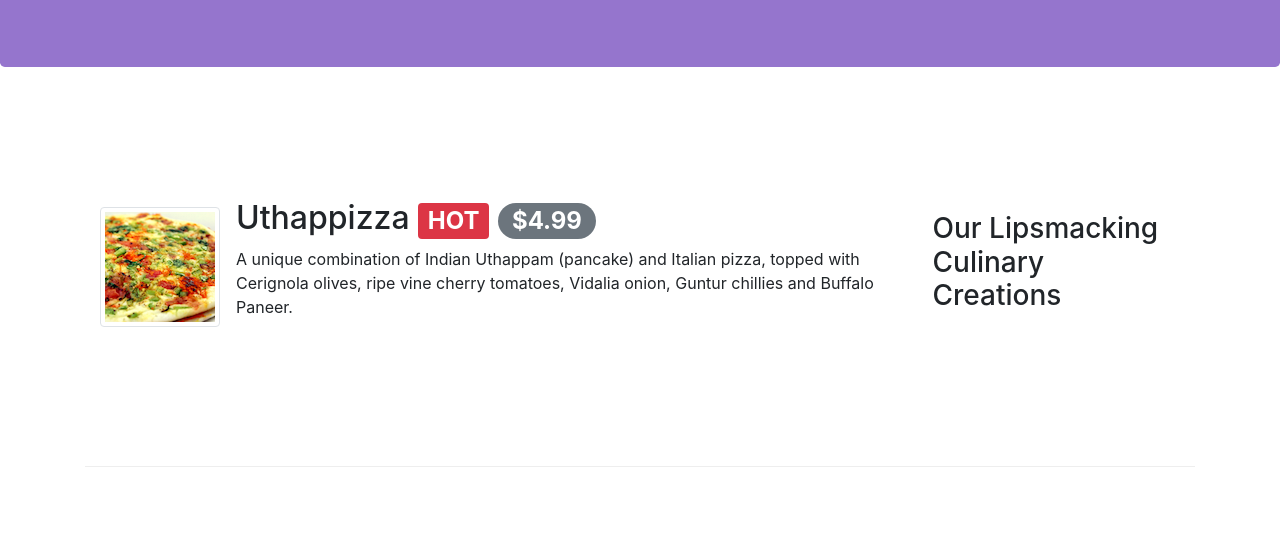
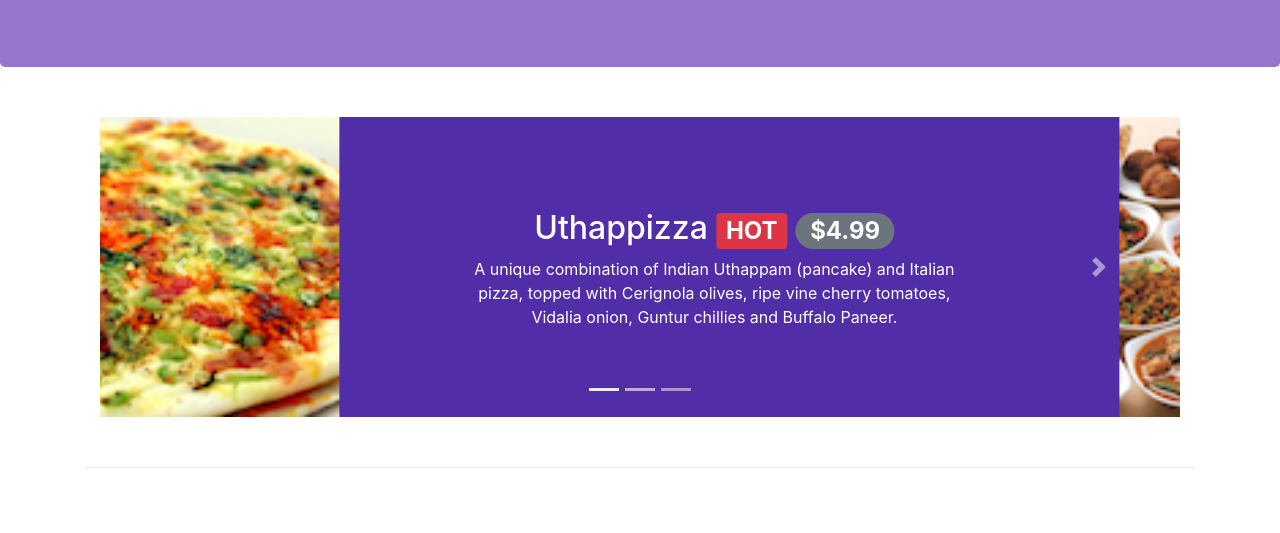
Before and after one commit to ShuyiZhou495/coursera-bootstrap-learn, a website: page index.html in a window 1280 px wide. Shown: the part 267-800 px from the top of the page. Drawn offline with nearby package versions, Linux system fonts and the light colour scheme.

Commit message:
Carousel

```diff
--- a/css/styles.css
+++ b/css/styles.css
@@ -44,3 +44,18 @@ body {
     border-bottom: 1px solid #ddd;
     padding: 10px;
 }
+
+.carousel {
+    background-color: #512DA8;
+}
+
+.carousel-item {
+    height: 300px;
+}
+
+.carousel-item img {
+    position: absolute;
+    top: 0;
+    left: 0;
+    min-height: 300px;
+}
--- a/index.html
+++ b/index.html
@@ -100,6 +100,48 @@
     </header>
 
     <div class="container">
+        <div class="row row-content">
+            <div class="col">
+                <div id="mycarousel" class="carousel slide" data-ride="carousel">
+                    <div class="carousel-inner" role="listbox">
+                        <div class="carousel-item active">
+                            <img class="d-block img-fluid" src="img/uthappizza.png" alt="uthappizza">
+                            <div class="carousel-caption d-none d-md-block offset-md-3">
+                                <h2 >Uthappizza <span class="badge badge-danger">HOT</span> <span class="badge badge-pill badge-secondary">$4.99</span></h2>
+                                <p class="d-none d-sm-block mb-5">A unique combination of Indian Uthappam (pancake) and Italian pizza, topped with Cerignola olives, ripe vine cherry tomatoes, Vidalia onion, Guntur chillies and Buffalo Paneer.</p>
+                            </div>
+                        </div>
+                        <div class="carousel-item">
+                            <img  class="d-block img-fluid" src="img/buffet.png" alt="Buffet">
+                            <div class="carousel-caption d-none d-md-block offset-md-3">
+                                <h2>Weekend Grand Buffet <span class="badge badge-danger">NEW</span></h2>
+                                <p class="d-none d-sm-block mb-5">Featuring mouthwatering combinations with a choice of five different salads, six enticing appetizers, six main entrees and five choicest desserts. Free flowing bubbly and soft drinks. All for just $19.99 per person </p>
+                            </div>
+                        </div>
+                        <div class="carousel-item">
+                            <img class="d-block img-fluid" src="img/alberto.png" alt="Alberto Somayya">
+                            <div class="carousel-caption d-none d-md-block offset-md-3">
+                                <h2>Alberto Somayya</h2>
+                                <h4>Executive Chef</h4>
+                                <p class="d-none d-sm-block mb-4">Award winning three-star Michelin chef with wide International experience having worked closely with whos-who in the culinary world, he specializes in creating mouthwatering Indo-Italian fusion experiences. </p>
+                            </div>
+                        </div>
+                    </div>
+                    <ol class="carousel-indicators">
+                        <li data-target="#mycarousel" data-slide-to="0" class="active"></li>
+                        <li data-target="#mycarousel" data-slide-to="1"></li>
+                        <li data-target="#mycarousel" data-slide-to="2"></li>
+                    </ol>
+                    <a class="carousel-control-prev" href="#mycarousel" role="button" data-slide="prev">
+                        <span class="carousel-control-prev-icon"></span>
+                    </a>
+                    <a class="carousel-control-next" href="#mycarousel" role="button" data-slide="next">
+                        <span class="carousel-control-next-icon"></span>
+                    </a>
+                </div>
+            </div>
+        </div>
+
         <div class="row row-content align-items-center">
             <div class="col-12 col-sm-4 order-sm-last col-md-3">
                 <h3>Our Lipsmacking Culinary Creations</h3>
```
